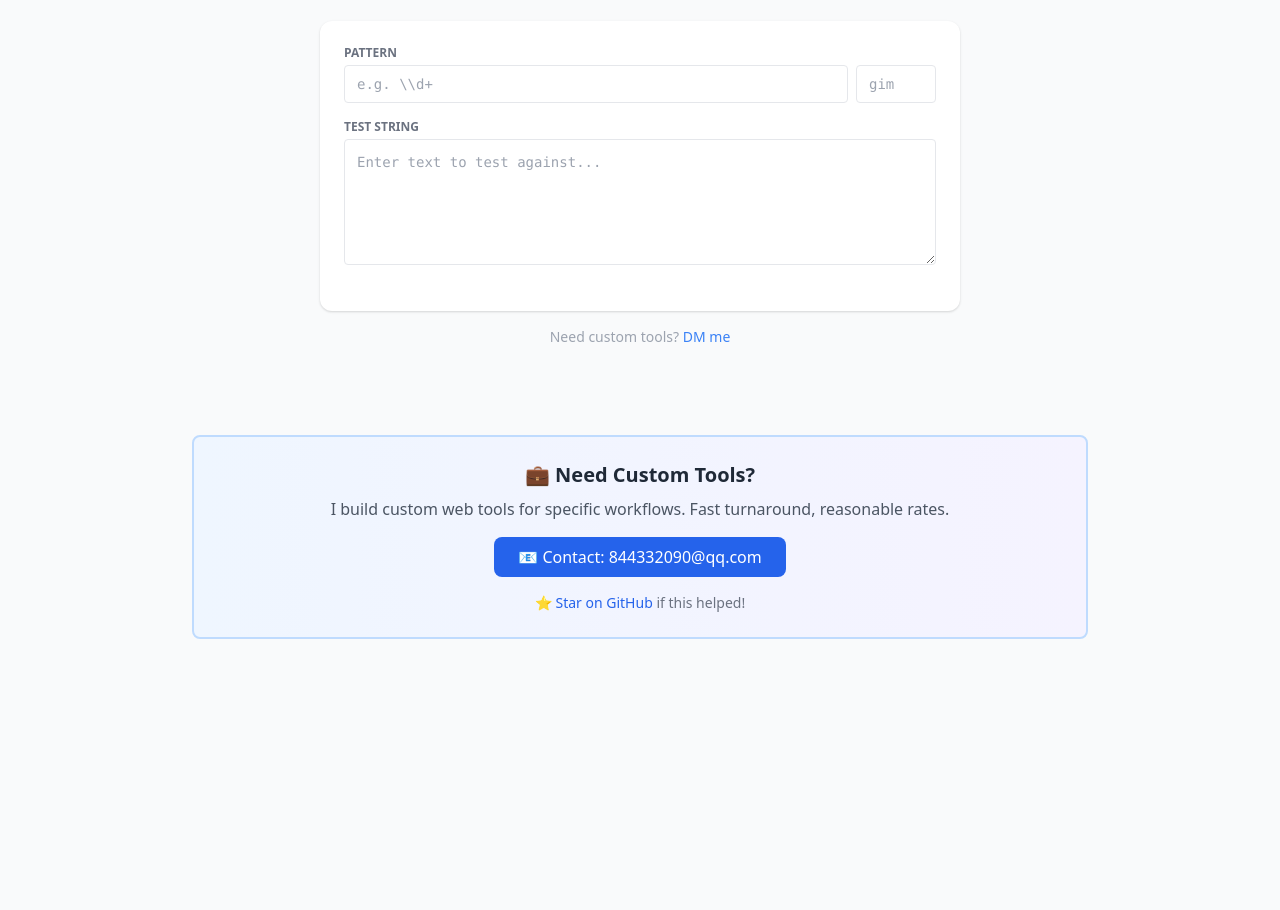
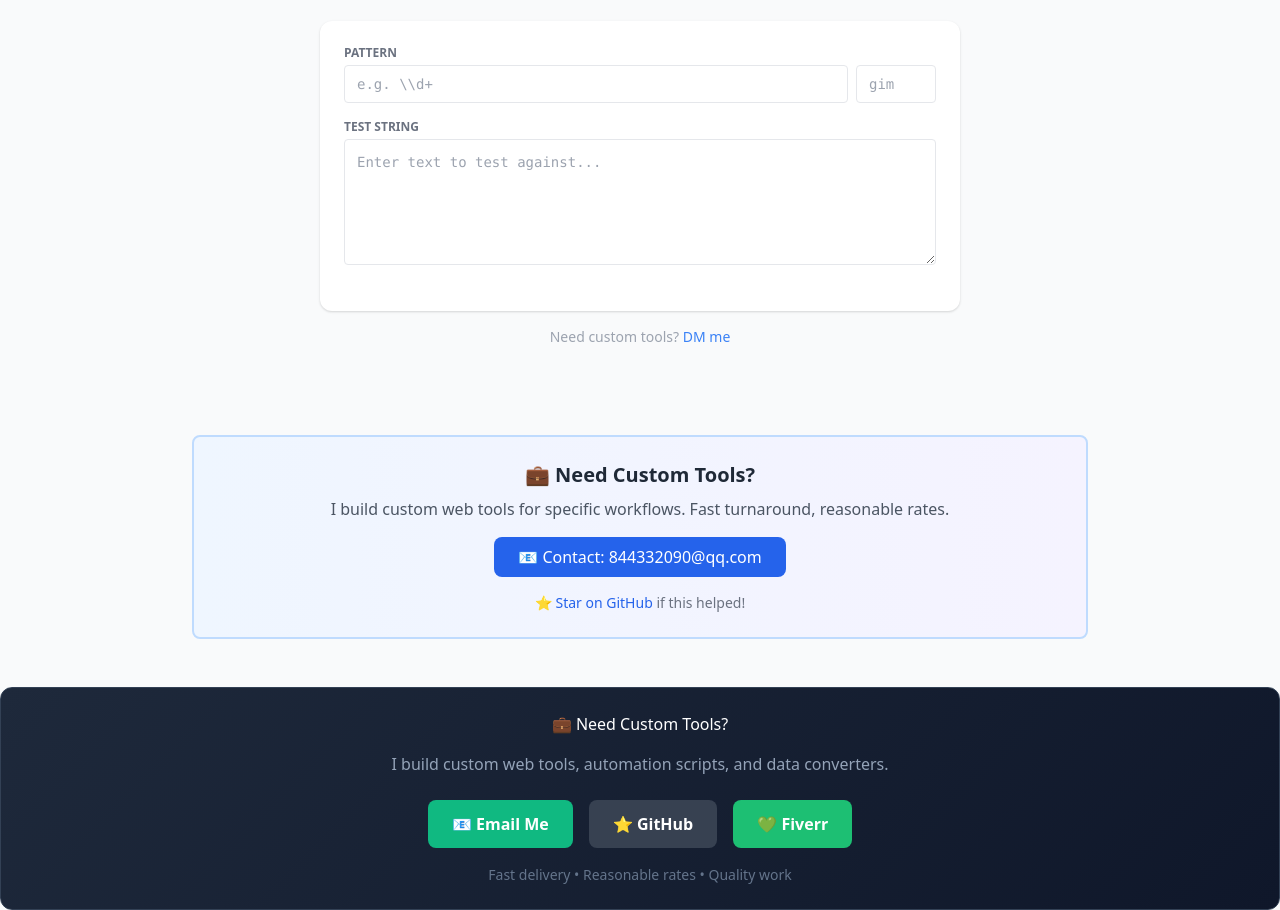
Before and after one commit to zkk536/regex-tester-tool, a plain HTML site: page index.html in a window 1280 px wide. Shown: the part 111-1021 px from the top of the page. Before the commit the page ends 800 px from the top, so only its background shows below. Drawn offline with nearby package versions, Linux system fonts and the light colour scheme.

Commit message:
Add monetization footer with contact info

```diff
--- a/index.html
+++ b/index.html
@@ -55,5 +55,32 @@ function test(){
       </p>
     </div>
 
+<!-- Monetization Footer Template -->
+<div class="monetization-footer" style="background: linear-gradient(135deg, #1e293b, #0f172a); border: 1px solid #334155; border-radius: 12px; padding: 1.5rem; text-align: center; margin-top: 3rem;">
+    <h3 style="color: #fff; margin-bottom: 1rem;">💼 Need Custom Tools?</h3>
+    <p style="color: #94a3b8; margin-bottom: 1.5rem;">I build custom web tools, automation scripts, and data converters.</p>
+
+    <div style="display: flex; gap: 1rem; justify-content: center; flex-wrap: wrap;">
+        <a href="mailto:ktwo.tools@proton.me"
+           style="background: #10b981; color: #fff; padding: 0.75rem 1.5rem; border-radius: 8px; text-decoration: none; font-weight: bold;">
+            📧 Email Me
+        </a>
+        <a href="https://github.com/zkk536"
+           target="_blank"
+           style="background: #374151; color: #fff; padding: 0.75rem 1.5rem; border-radius: 8px; text-decoration: none; font-weight: bold;">
+            ⭐ GitHub
+        </a>
+        <a href="https://www.fiverr.com/ktwo111"
+           target="_blank"
+           style="background: #1dbf73; color: #fff; padding: 0.75rem 1.5rem; border-radius: 8px; text-decoration: none; font-weight: bold;">
+            💚 Fiverr
+        </a>
+    </div>
+
+    <p style="color: #64748b; margin-top: 1rem; font-size: 0.875rem;">
+        Fast delivery • Reasonable rates • Quality work
+    </p>
+</div>
+
 </body>
 </html>
```
